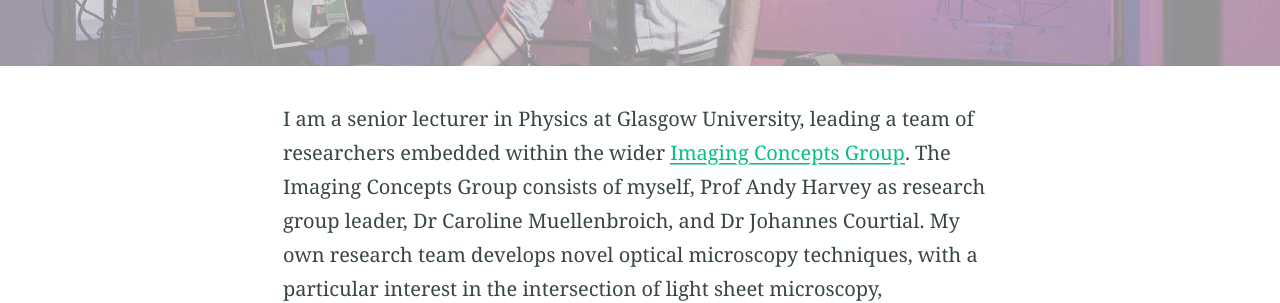
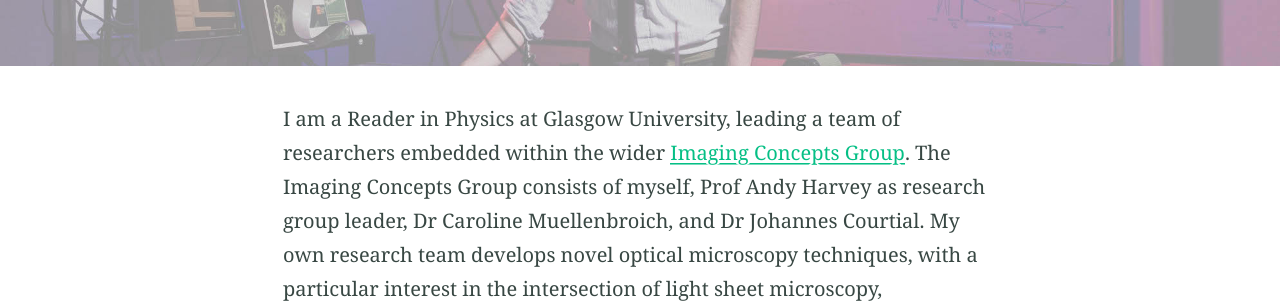
Before and after one commit to jmtayloruk/jmtayloruk.github.io, a Jekyll site: the page built from index.md, in a window 1280 px wide. Shown: the part 358-661 px from the top of the page. Built offline with Jekyll 4.4.1, drawn with Linux system fonts in a browser that asks for light colours.

Commit message:
Promotion!

```diff
--- a/index.md
+++ b/index.md
@@ -2,7 +2,7 @@
 title: Jonathan Taylor's personal research pages
 feature_image: "/assets/img/Heart-Matters-8105676-crop-dimmed.jpg"
 ---
-I am a senior lecturer in Physics at Glasgow University, leading a team of researchers embedded within the wider [Imaging Concepts Group](https://www.gla.ac.uk/schools/physics/research/groups/imagingconcepts/).
+I am a Reader in Physics at Glasgow University, leading a team of researchers embedded within the wider [Imaging Concepts Group](https://www.gla.ac.uk/schools/physics/research/groups/imagingconcepts/).
 The Imaging Concepts Group consists of myself, Prof Andy Harvey as research group leader, Dr Caroline Muellenbroich, and Dr Johannes Courtial.
 My own research team develops novel optical microscopy techniques, with a particular interest in the intersection of light sheet microscopy, computational imaging, and in vivo biology.
 I collaborate closely with biological researchers at a number of other universities, including Edinburgh University where I have helped them develop their heartbeat-synchronized light sheet microscope platform.
```
Also changed, not shown: research.md (+1 -1 lines).
